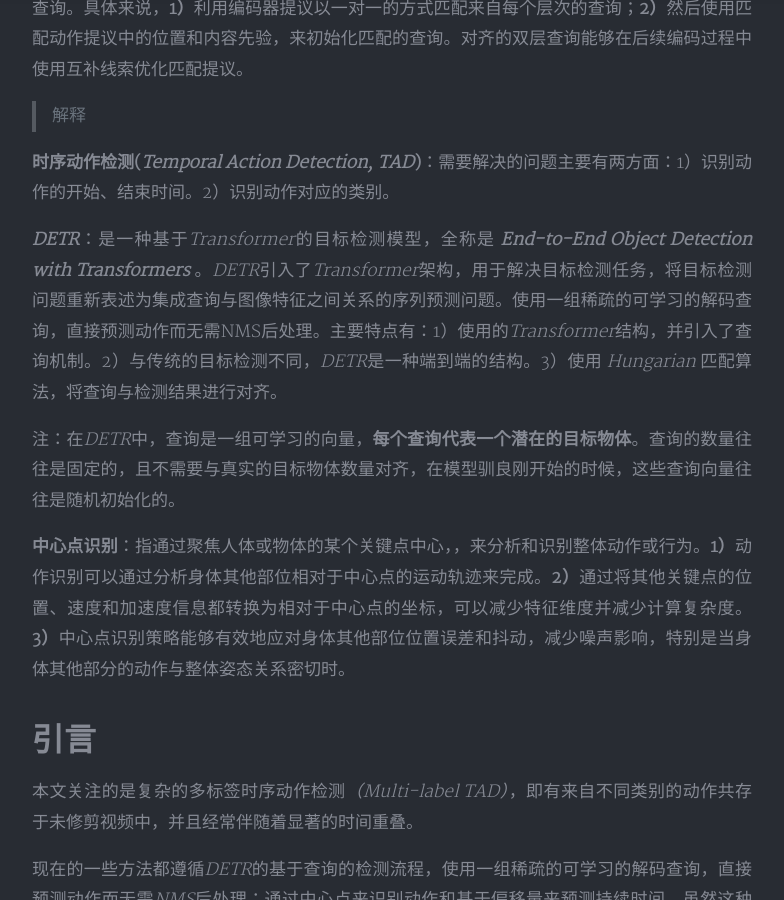
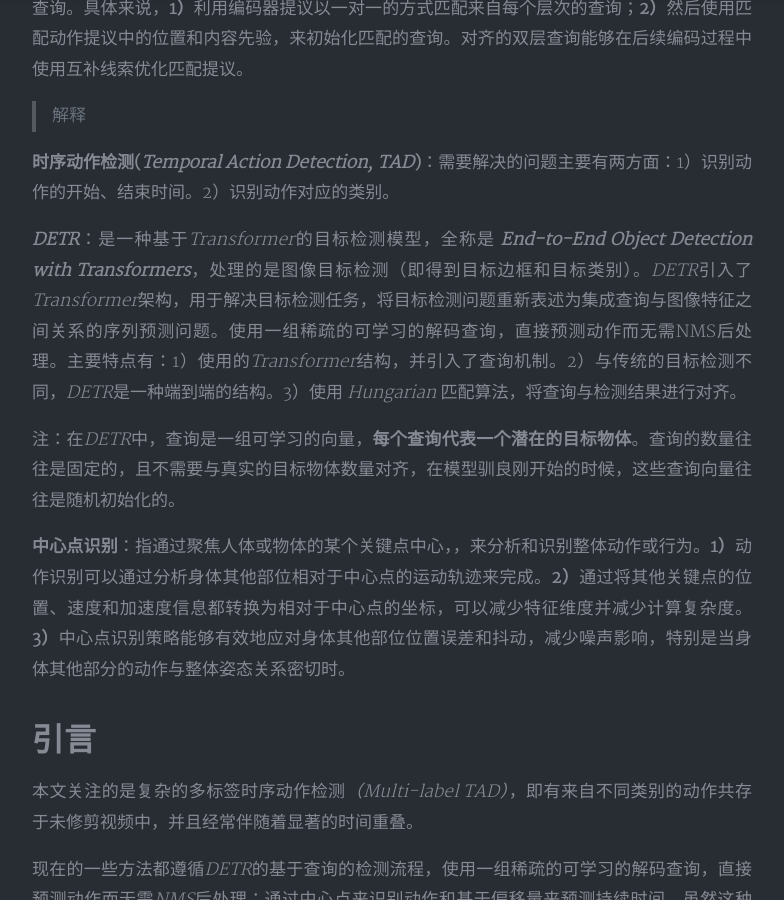
Before and after one commit to sunsun9/sunsun9.github.io, a Jekyll site: the page built from _posts/paper/2024-10-17-Dual DETRs for Multi-Label Temporal Action Detection CVPR 2024.md, in a window 1280 px wide and 900 px high, scrolled down 1290 px. Shown: the whole window, without its empty margins (248-1032 px from the left). Built offline with Jekyll 4.4.1, drawn with Linux system fonts in a browser that asks for light colours; nearby versions of some CDN libraries; comment, search, counter and statistics services are not loaded; a style sheet for code colours, icons or effects is not loaded.

Commit message:
17号论文更新

```diff
--- a/_posts/paper/2024-10-17-Dual DETRs for Multi-Label Temporal Action Detection CVPR 2024.md
+++ b/_posts/paper/2024-10-17-Dual DETRs for Multi-Label Temporal Action Detection CVPR 2024.md
@@ -26,7 +26,7 @@ tags: 论文阅读
 
 <a id="001">**时序动作检测(*Temporal Action Detection, TAD*)**</a>：需要解决的问题主要有两方面：1）识别动作的开始、结束时间。2）识别动作对应的类别。
 
-<a id="002">***DETR***</a>：是一种基于*Transformer*的目标检测模型，全称是  ***End-to-End Object Detection with Transformers*** 。*DETR*引入了*Transformer*架构，用于解决目标检测任务，将目标检测问题重新表述为集成查询与图像特征之间关系的序列预测问题。使用一组稀疏的可学习的解码查询，直接预测动作而无需NMS后处理。主要特点有：1）使用的*Transformer*结构，并引入了查询机制。2）与传统的目标检测不同，*DETR*是一种端到端的结构。3）使用 *Hungarian* 匹配算法，将查询与检测结果进行对齐。
+<a id="002">***DETR***</a>：是一种基于*Transformer*的目标检测模型，全称是  ***End-to-End Object Detection with Transformers***，处理的是图像目标检测（即得到目标边框和目标类别）。*DETR*引入了*Transformer*架构，用于解决目标检测任务，将目标检测问题重新表述为集成查询与图像特征之间关系的序列预测问题。使用一组稀疏的可学习的解码查询，直接预测动作而无需NMS后处理。主要特点有：1）使用的*Transformer*结构，并引入了查询机制。2）与传统的目标检测不同，*DETR*是一种端到端的结构。3）使用 *Hungarian* 匹配算法，将查询与检测结果进行对齐。
 
 注：在*DETR*中，查询是一组可学习的向量，**每个查询代表一个潜在的目标物体**。查询的数量往往是固定的，且不需要与真实的目标物体数量对齐，在模型驯良刚开始的时候，这些查询向量往往是随机初始化的。
 
--- a/index.html
+++ b/index.html
@@ -2,7 +2,7 @@
 layout: default
 home-title: Sun的个人网站
 description: 终于发现宝藏了！
-header-img: 'https://pic.imgdb.cn/item/671256ced29ded1a8ce3a6b0.jpg'
+header-img: 'https://pic.imgdb.cn/item/67013345d29ded1a8c09353c.jpg'
 ---
 <link rel="shortcut icon" href="favicon.ico" type="image/x-icon" />
 {% include header.html %}
```
